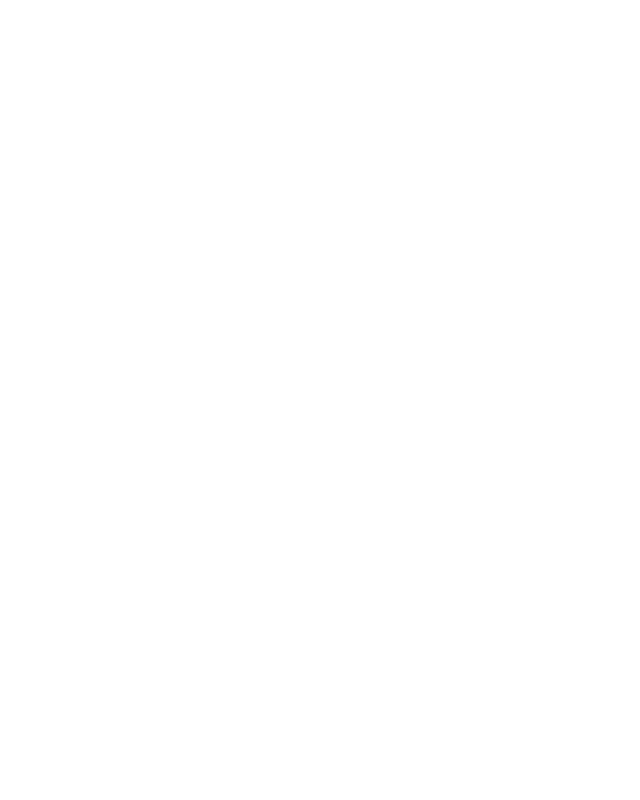
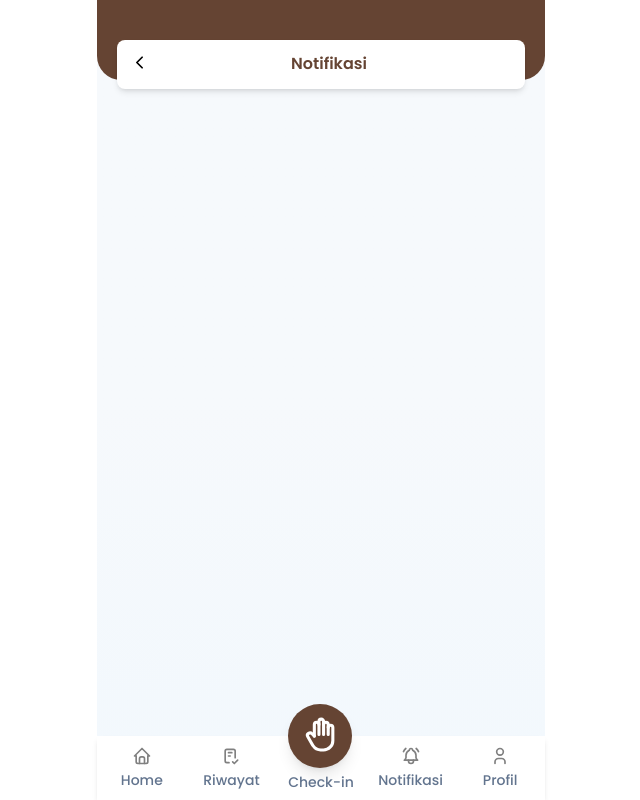
Before and after one commit to dianlucky/kulahadir-frontend, a React (Vite) app: page /notification in a window 1280 px wide. Before the commit this address had no page. Shown: the whole page, without its empty margins (319-959 px from the left). Built offline with nearby package versions, Linux system fonts and the light colour scheme.

Commit message:
[Notification] Add : Menambahkan halaman utama menu Notifikasi

```diff
--- a/src/features/employee/pages/Notification/pages/NotificationPage.tsx
+++ b/src/features/employee/pages/Notification/pages/NotificationPage.tsx
@@ -1,3 +1,29 @@
+import { IconChevronLeft } from "@tabler/icons-react";
+import { useNavigate } from "react-router-dom";
+
 export const NotificationPage: React.FC = () => {
-  return <></>;
+  const navigate = useNavigate();
+  return (
+    <main>
+      <section className="w-full h-20 bg-brown rounded-b-3xl"></section>
+
+      <section className="bg-white mx-5 p-3 shadow-md rounded-lg flex flex-col gap-2 -mt-10">
+        <div className="grid grid-cols-12">
+          <div className="col-span-1">
+            <IconChevronLeft
+              onClick={() => {
+                navigate(-1);
+              }}
+              size={21}
+              className="font-bold rounded-md"
+            />
+          </div>
+          <div className="col-span-11 text-center -ml-4 font-semibold text-brown">
+            <h2 className="font-semibold">Notifikasi</h2>
+          </div>
+          {/* </div> */}
+        </div>
+      </section>
+    </main>
+  );
 };
--- a/src/routes/AppRoutes.tsx
+++ b/src/routes/AppRoutes.tsx
@@ -5,7 +5,6 @@
 // import { useAuth } from "@/features/auth";
 // import { queryClient } from '@/lib/react-query';
 import { lazyImport } from "@/utils/lazyImport";
-import { lazy } from "react";
 
 const { Home } = lazyImport(() => import("@/features/employee"), "Home");
 const { SchedulePage } = lazyImport(
@@ -41,6 +40,10 @@
   () => import("@/features/employee/pages/History"),
   "HistoryPage"
 );
+const { NotificationPage } = lazyImport(
+  () => import("@/features/employee/pages/Notification"),
+  "NotificationPage"
+);
 
 export const AppRoutes: React.FC = () => {
   return (
@@ -60,6 +63,9 @@
           <Route path="history">
             <Route index element={<HistoryPage />} />
           </Route>
+          <Route path="notification">
+            <Route index element={<NotificationPage />} />
+          </Route>
         </Route>
       </Route>
     </Routes>
```
